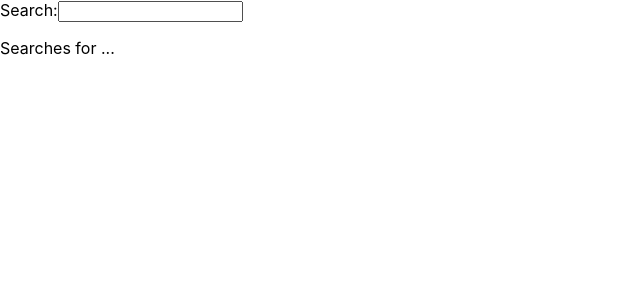
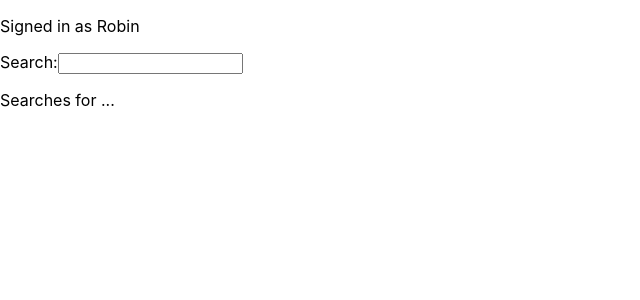
Before and after one commit to Indraja9090/IndrajaBrishRepo, a React (Create React App) app: page / in a window 1280 px wide. Shown: the top 300 px of the page, without its empty margins (0-640 px from the left). Built offline with nearby package versions, Linux system fonts and the light colour scheme.

Commit message:
App.js file modified to explore findBy RTL's search varient.

```diff
--- a/src/App.js
+++ b/src/App.js
@@ -1,11 +1,27 @@
-/*----Following sampel code is taken from article https://www.robinwieruch.de/react-testing-library/ -----*/
+/* --------Changes made to the code to make Suitable Scenario to explain "findBy" search varient of React testing Library ----*/
 
-// React Testing Library doesn't care much about the actual components.
-// Let's take the following React components which utilize different React features (useState, event handler, props) and concepts (controlled component):
+/* Code Explanation :
+After its initial render, the App component fetches a user from a simulated API.
+The API returns a JavaScript promise which immediately resolves with a user object, and
+the component stores the user from the promise in the component's state.
+The component updates and re-renders; and afterward the conditional rendering should render "Signed in as" after the component update:*/
 import * as React from 'react';
 
+const getUser = () => {
+  return Promise.resolve({ id: '1', name: 'Robin' });
+};
 function App() {
   const [search, setSearch] = React.useState('');
+  const [user, setUser] = React.useState(null);
+
+  React.useEffect(() => {
+    const loadUser = async () => {
+      const user = await getUser();
+      setUser(user);
+    };
+
+    loadUser();
+  }, []);
 
   function handleChange(event) {
     setSearch(event.target.value);
@@ -13,6 +29,8 @@ function App() {
 
   return (
     <div>
+      {user ? <p>Signed in as {user.name}</p> : null}
+
       <Search value={search} onChange={handleChange}>
         Search:
       </Search>
```
Also changed, not shown: 1 other file (tests, documents, lock files or other folders).
